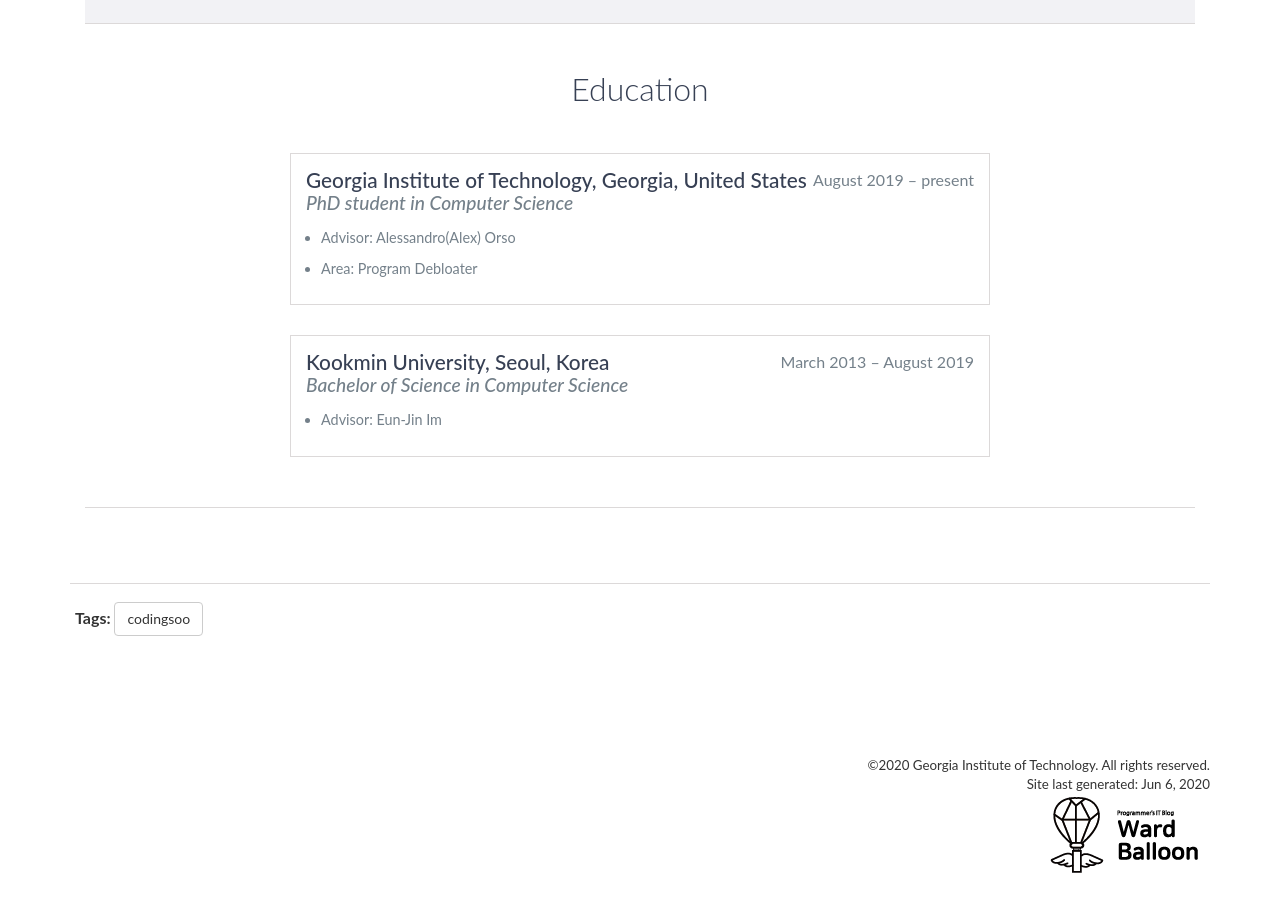
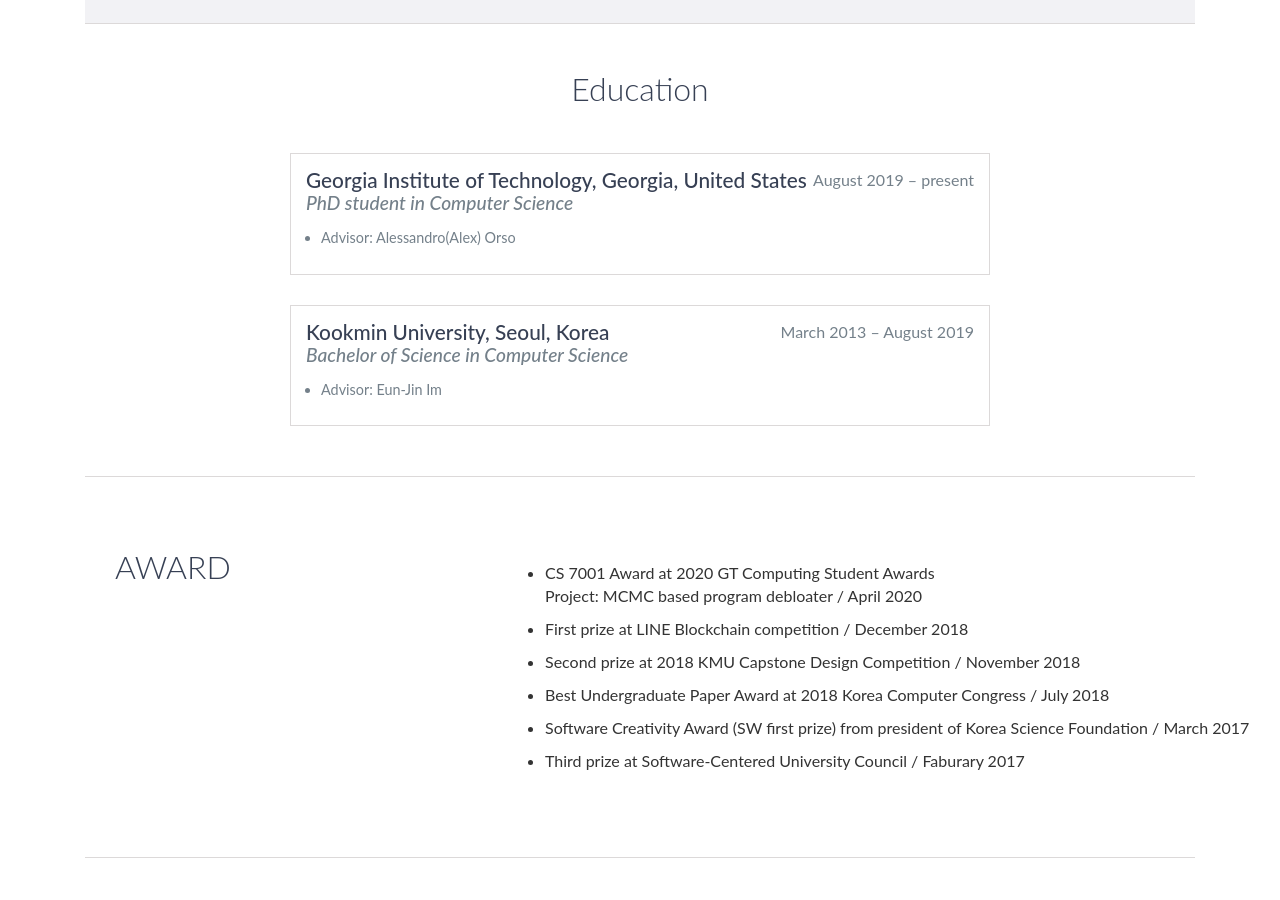
Before and after one commit to codingsoo/codingsoo.github.io1, a Jekyll site: the page built from index.html, in a window 1280 px wide and 900 px high, scrolled down 3604 px. Built offline with Jekyll 4.4.1, drawn with Linux system fonts in a browser that asks for light colours; nearby versions of some CDN libraries; comment, search, counter and statistics services are not loaded.

Commit message:
award UI test

```diff
--- a/index.html
+++ b/index.html
@@ -172,6 +172,7 @@
                         </div>
                     </div>
                 </div>
+
                 <div id="education">
                     <h2 class="heading">Education</h2>
                     <div class="education-block">
@@ -180,7 +181,6 @@
                         <h4>PhD student in Computer Science</h4>
                         <ul>
                             <li>Advisor: Alessandro(Alex) Orso</li>
-                            <li>Area: Program Debloater</li>
                         </ul>
                     </div>
 
@@ -193,6 +193,27 @@
                         </ul>
                     </div>
                 </div>
+
+                <div id="about">
+                    <div class="container">
+                        <div class="row">
+                            <div class="col-md-4">
+                                <h2 class="heading">AWARD</h2>
+                            </div>
+                            <div class="col-md-8">
+                                <ul>
+                                    <li>CS 7001 Award at 2020 GT Computing Student Awards <br>Project: MCMC based program debloater / April 2020</li>
+                                    <li>First prize at LINE Blockchain competition / December 2018</li>
+                                    <li>Second prize at 2018 KMU Capstone Design Competition / November 2018</li>
+                                    <li>Best Undergraduate Paper Award at 2018 Korea Computer Congress / July 2018</li>
+                                    <li>Software Creativity Award (SW first prize) from president of Korea Science Foundation / March 2017</li>
+                                    <li>Third prize at Software-Centered University Council / Faburary 2017</li>
+                                </ul>
+                            </div>
+                        </div>
+                    </div>
+                </div>
+
             </section>
         </div>
         <script src="https://ajax.googleapis.com/ajax/libs/jquery/1.12.4/jquery.min.js"></script>
```
